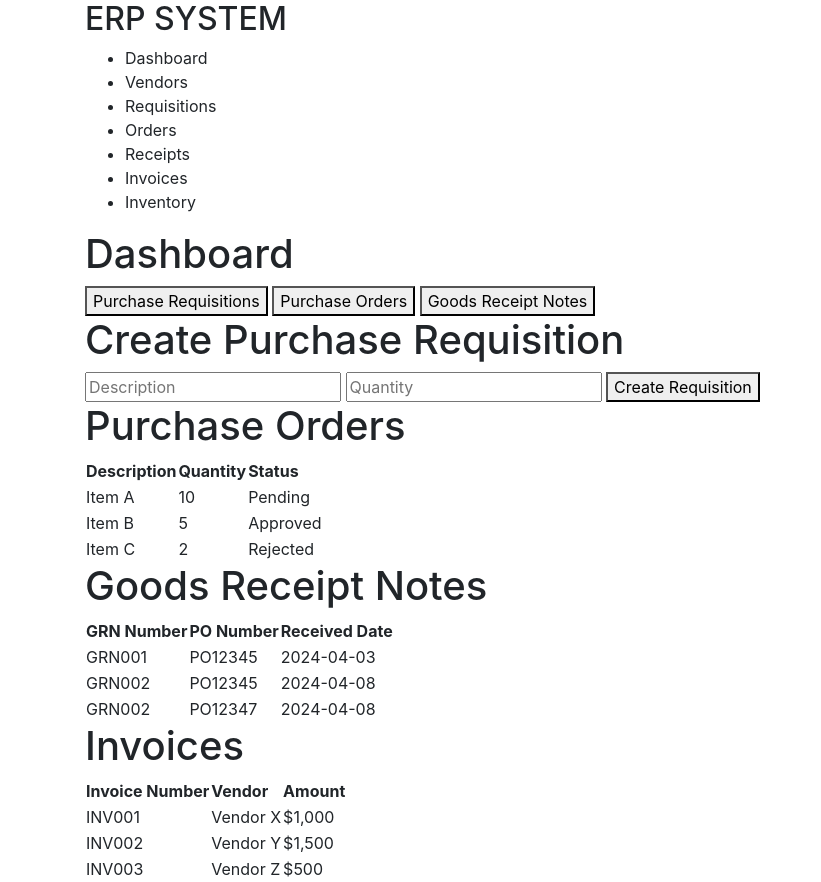
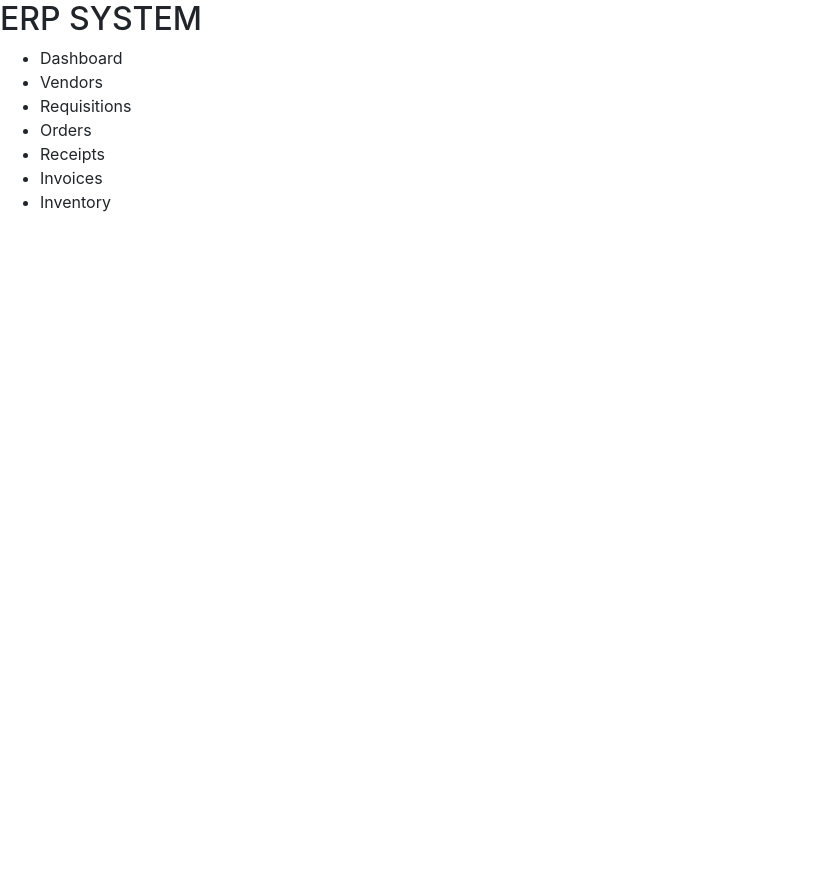
Before and after one commit to Anuoluwa-samuel/Purchases, a Django app: page / in a window 1280 px wide. Shown: the whole page, without its empty margins (0-821 px from the left). After the commit the page ends 212 px from the top, so only its background shows below. Run offline with Django 5.2, Linux system fonts and the light colour scheme.

Commit message:
feat: Move sidebar out of container

```diff
--- a/templates/partials/sidenav.html
+++ b/templates/partials/sidenav.html
@@ -1,8 +1,7 @@
 
 
 
- <div class="container">
-    <aside class="sidebar">
+<aside class="sidebar">
       <h2>ERP SYSTEM</h2>
       <nav>
        <ul>
@@ -16,55 +15,3 @@
         </ul>
       </nav>
     </aside>
-
-    <main class="content">
-      <!-- Pages -->
-      <section id="dashboard" class="page active">
-        <h1>Dashboard</h1>
-        <div class="cards">
-          <button onclick="showPage('requisitions')">Purchase Requisitions</button>
-          <button onclick="showPage('orders')">Purchase Orders</button>
-          <button onclick="showPage('receipts')">Goods Receipt Notes</button>
-        </div>
-      </section>
-
-      <section id="requisitions" class="page">
-        <h1>Create Purchase Requisition</h1>
-        <input type="text" placeholder="Description" />
-        <input type="number" placeholder="Quantity" />
-        <button>Create Requisition</button>
-      </section>
-
-      <section id="orders" class="page">
-        <h1>Purchase Orders</h1>
-        <table>
-          <tr><th>Description</th><th>Quantity</th><th>Status</th></tr>
-          <tr><td>Item A</td><td>10</td><td>Pending</td></tr>
-          <tr><td>Item B</td><td>5</td><td>Approved</td></tr>
-          <tr><td>Item C</td><td>2</td><td>Rejected</td></tr>
-        </table>
-      </section>
-
-      <section id="receipts" class="page">
-        <h1>Goods Receipt Notes</h1>
-        <table>
-          <tr><th>GRN Number</th><th>PO Number</th><th>Received Date</th></tr>
-          <tr><td>GRN001</td><td>PO12345</td><td>2024-04-03</td></tr>
-          <tr><td>GRN002</td><td>PO12345</td><td>2024-04-08</td></tr>
-          <tr><td>GRN002</td><td>PO12347</td><td>2024-04-08</td></tr>
-        </table>
-      </section>
-
-      <section id="invoices" class="page">
-        <h1>Invoices</h1>
-        <table>
-          <tr><th>Invoice Number</th><th>Vendor</th><th>Amount</th></tr>
-          <tr><td>INV001</td><td>Vendor X</td><td>$1,000</td></tr>
-          <tr><td>INV002</td><td>Vendor Y</td><td>$1,500</td></tr>
-          <tr><td>INV003</td><td>Vendor Z</td><td>$500</td></tr>
-        </table>
-      </section>
-
-      <!-- Add more pages like Inventory, Vendors etc. -->
-    </main>
-  </div>
```
